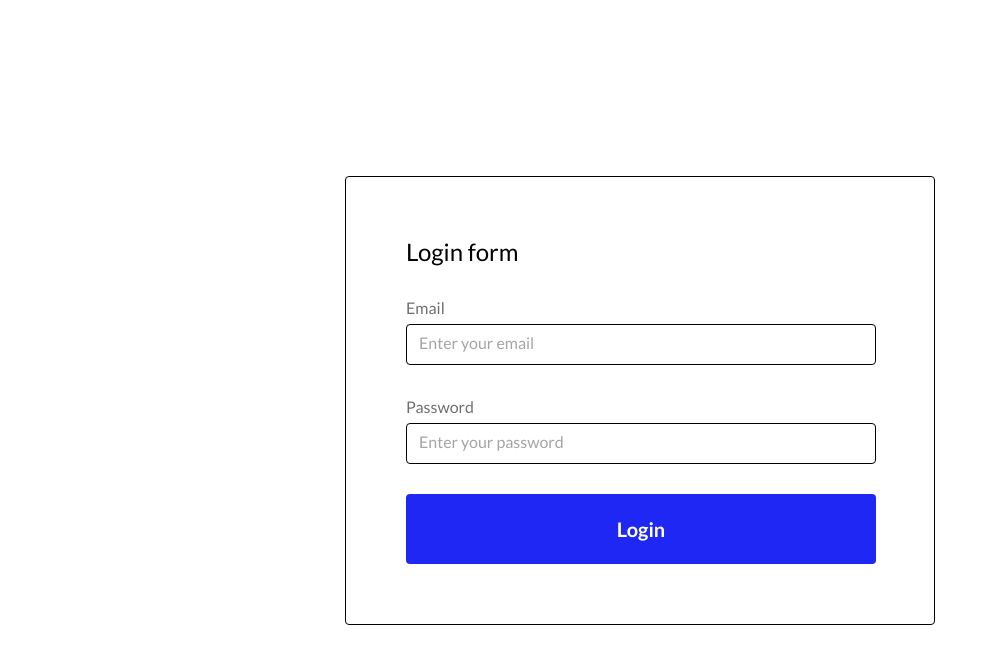
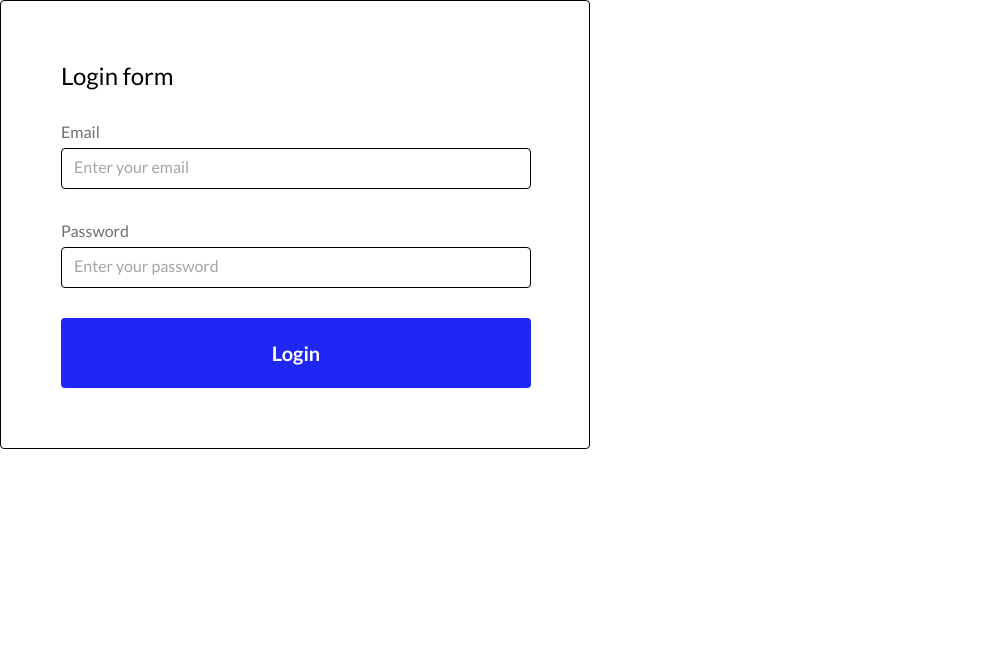
Before and after one commit to ViraRiefertDev/42.2-react, a React (Create React App) app: page / in a window 1280 px wide. Shown: the top 664 px of the page, without its empty margins (0-998 px from the left). Built offline with nearby package versions, Linux system fonts and the light colour scheme.

Commit message:
Add form wrapper to LoginForm component

```diff
--- a/src/components/LoginForm/LoginForm.jsx
+++ b/src/components/LoginForm/LoginForm.jsx
@@ -4,12 +4,12 @@ import Button from "../Button/Button"
 
 function LoginForm(){
   return(
-    <div className="login-form-wrapper">
+    <form className="login-form-wrapper" method='POST'>
       <h4 className="login-form-title">Login form</h4>
       <Input name={'email'} type={'email'} placeholder={'Enter your email'} label={'Email'}/>
       <Input name={'password'} type={'password'} placeholder={'Enter your password'} label={'Password'}/>
       <Button name={'Login'} type={'submit'}/>
-    </div>
+    </form>
   )
 }
 
--- a/src/homeworks/homework03/Homework03.jsx
+++ b/src/homeworks/homework03/Homework03.jsx
@@ -1,12 +1,8 @@
-import './styles.css'
-import LoginForm from "../../components/LoginForm/LoginForm";
+import './styles.css';
+import LoginForm from '../../components/LoginForm/LoginForm';
 
-function Homework03(){
-  return (
-    <div className="homework03-wrapper">
-      <LoginForm/>
-    </div>
-  )
+function Homework03() {
+  return <LoginForm />;
 }
 
 export default Homework03;
```
